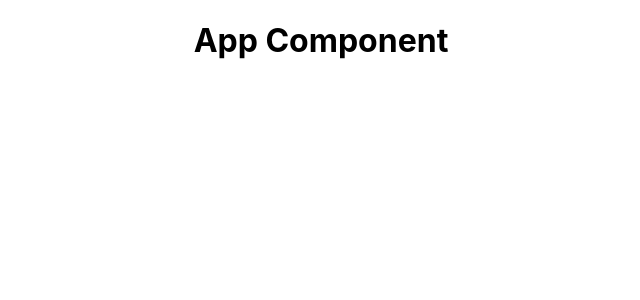
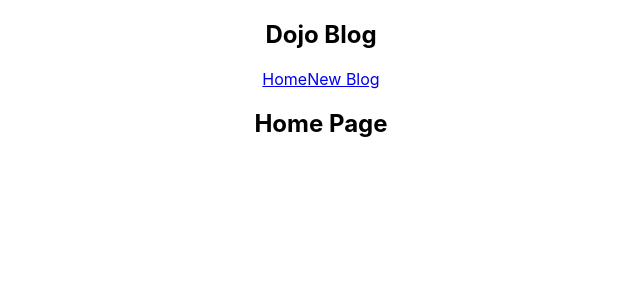
Before and after one commit to Anahidhemmat/React, a React (Create React App) app in the folder Ninja-tutorial/dojo-blog/: page / in a window 1280 px wide. Shown: the top 300 px of the page, without its empty margins (319-959 px from the left). Built offline with nearby package versions, Linux system fonts and the light colour scheme.

Commit message:
Multiple Components

```diff
--- a/Ninja-tutorial/dojo-blog/src/App.js
+++ b/Ninja-tutorial/dojo-blog/src/App.js
@@ -1,10 +1,13 @@
 import "./App.css";
+import Navbar from "./Navbar";
+import Home from "./Home";
 
 function App() {
   return (
     <div className="App">
+      <Navbar />
       <div className="content">
-        <h1>App Component</h1>
+        <Home />
       </div>
     </div>
   );
--- /dev/null
+++ b/Ninja-tutorial/dojo-blog/src/Home.js
@@ -0,0 +1,9 @@
+const Home = () => {
+  return (
+    <div className="home">
+      <h2>Home Page</h2>
+    </div>
+  );
+};
+
+export default Home;
--- /dev/null
+++ b/Ninja-tutorial/dojo-blog/src/Navbar.js
@@ -0,0 +1,13 @@
+const Navbar = () => {
+  return (
+    <nav className="navbar">
+      <h1>Dojo Blog</h1>
+      <div className="links">
+        <a href="/">Home</a>
+        <a href="/create">New Blog</a>
+      </div>
+    </nav>
+  );
+};
+
+export default Navbar;
```
